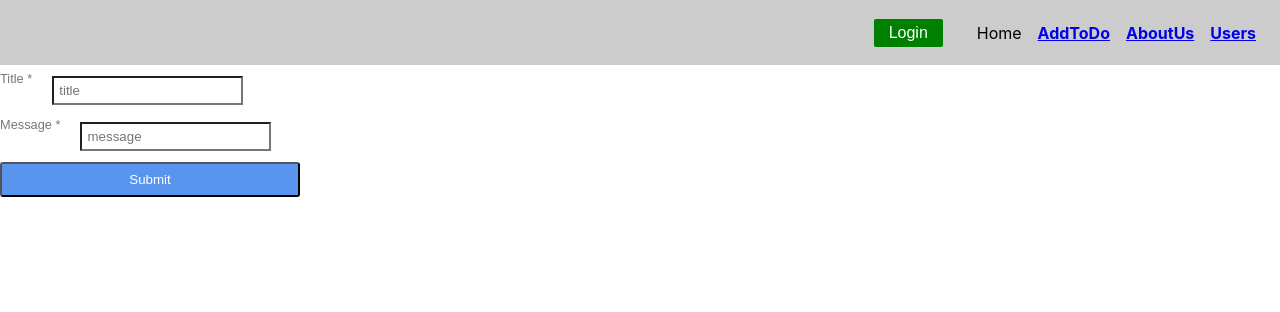
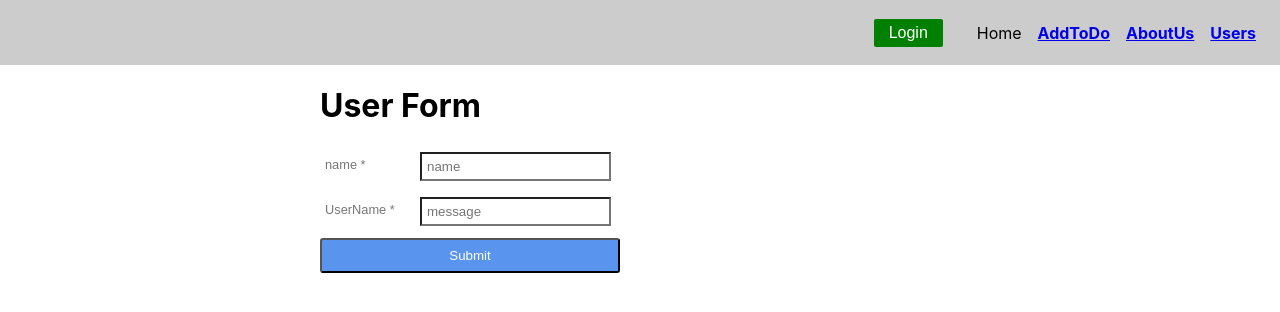
Before and after one commit to SawSoni/todolist, a React (Create React App) app: page /user in a window 1280 px wide. Shown: the top 312 px of the page. Built offline with nearby package versions, Linux system fonts and the light colour scheme.

Commit message:
dispaching two action to connect with store

```diff
--- a/src/Containers/User/UserForm.js
+++ b/src/Containers/User/UserForm.js
@@ -1,33 +1,43 @@
 import React, { Component } from 'react';
 import { StyleInput, Button, Form, Label, Text } from '../../Components/FormElement/Input.style';
 import { Formik } from 'formik';
-import { addUser } from './actions';
+import { addUser, getUsers, addUserDemo } from './actions';
 import { connect } from "react-redux";
+import Wrapper from '../../Components/Wrapper/Wrapper';
+import ShowUsers from './showUsers';
+
+
 
 class UserForm extends Component {
 
-
+    componentDidMount(){
+        const { getUsers } = this.props;
+        getUsers();
+    }
     render(){
+        console.log("what is the props here", this.props.users.userReducer);
         return(
-
+            <Wrapper width="50%" margin="20px auto">
+                <h1>User Form</h1>
               <Formik
-                initialValues={{title: '', body: ''}}
+                initialValues={{name: '', userName: ''}}
 
                 validate={values => {
                     let errors = {};
-                    if (!values.title) {
-                        errors.title= 'Please fill your name';
+                    if (!values.name) {
+                        errors.name= 'Please fill your name';
                     }
 
-                    if(!values.body){
-                        errors.body = "please give you message";
+                    if(!values.userName){
+                        errors.userName = "please give you message";
                     }
                     return errors;
                 }}
 
                 onSubmit={(values, { resetForm,  setSubmitting }) => {
-                    const { addUser } = this.props;
+                    const { addUser, addUserDemo } = this.props;
                     addUser(values);
+                    addUserDemo();
                     console.log("userData", values)
                     resetForm()
                     setSubmitting(false);
@@ -45,29 +55,32 @@ class UserForm extends Component {
                         values
                     }) => (
 
-
                             <Form onSubmit={handleSubmit}>
                             <Label>
-                                Title *
-
+                                <Wrapper width="70px"  margin="10px 5px">
+                                name *
+                                </Wrapper>
                                 <StyleInput
-                                    border={errors.title && '1px solid red'}
-                                    name="title"
-                                    placeholder="title"
+                                    border={errors.name && '1px solid red'}
+                                    name="name"
+                                    placeholder="name"
                                     type="text"
-                                    value={values.title}
+                                    value={values.name}
                                     onChange={handleChange}
                                     onBlur={handleBlur}
                                 />
-                                {errors.title && <Text color="red">{errors.title}</Text>}
+                                {errors.name && <Text color="red">{errors.name}</Text>}
                             </Label>
                             <Label>
-                                Message *
+                            <Wrapper width="70px"  margin="10px 5px">
+                                 UserName *
+                             </Wrapper>
+
                                 <StyleInput
-                                    name="body"
+                                    name="userName"
                                     placeholder="message"
                                     type="text"
-                                    value={values.body}
+                                    value={values.userName}
                                     border={
                                         touched.password && errors.password && '1px solid red'
                                     }
@@ -75,16 +88,20 @@ class UserForm extends Component {
                                     onBlur={handleBlur}
 
                                     />
-                                {touched.body &&
-                                    errors.body && <Text color="red">{errors.body}</Text>}
+                                {touched.userName &&
+                                    errors.userName && <Text color="red">{errors.userName}</Text>}
                             </Label>
                                 <Button type="submit" disabled={ isSubmitting }>Submit</Button>
                             </Form>
+
                     )
                 }
 
         </Formik>
-
+        {this.props.users.userReducer.length > 10 &&
+        <ShowUsers users={this.props.users.userReducer}></ShowUsers>
+        }
+     </Wrapper>
 
         )
     }
@@ -96,6 +113,8 @@ const mapStateToProps = state => ({ users: state })
 function mapDispatchToProps(dispatch) {
     return {
         addUser: (user) => dispatch(addUser(user)),
+        getUsers: () => dispatch(getUsers()),
+        addUserDemo: () => dispatch(addUserDemo())
     }
 }
 
```
